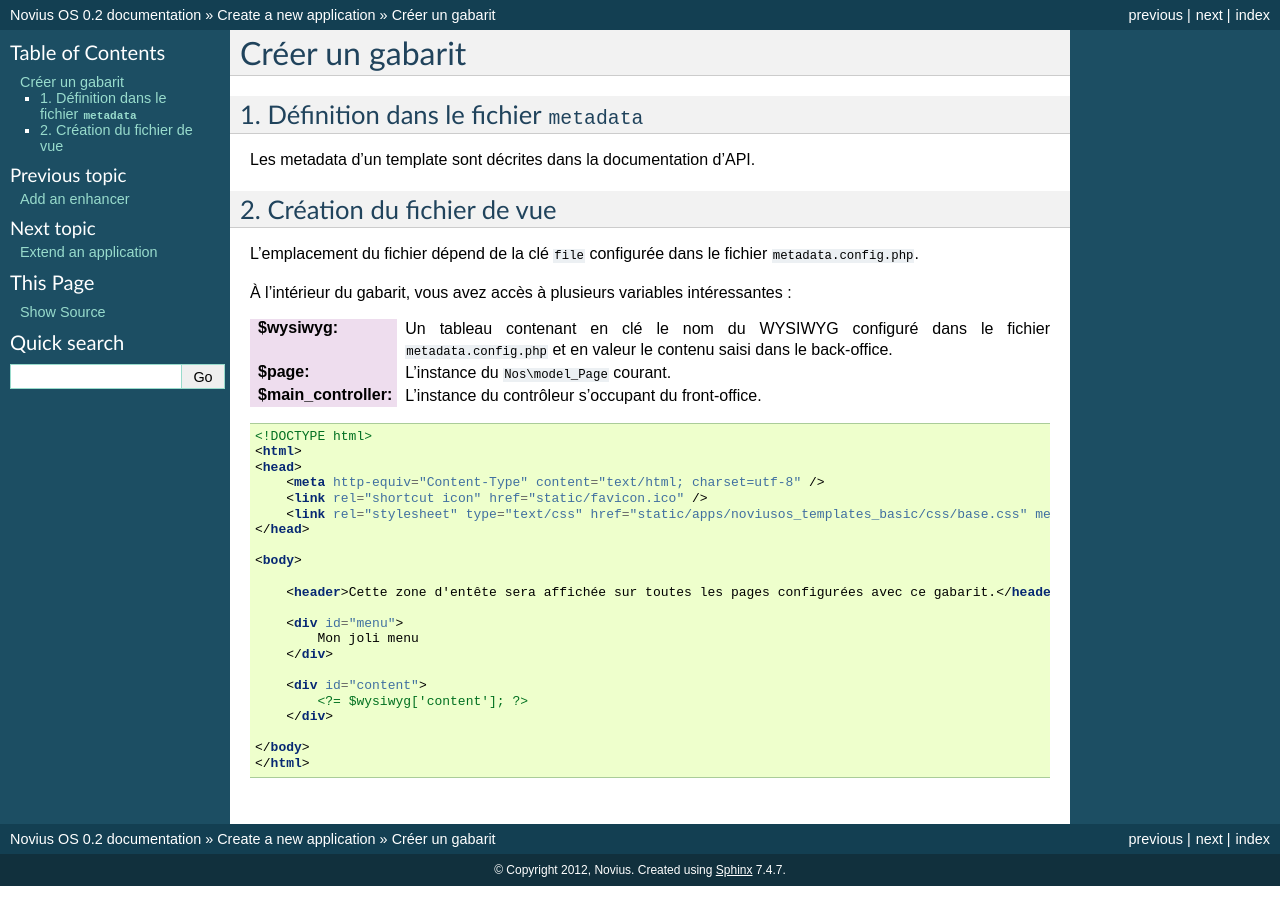
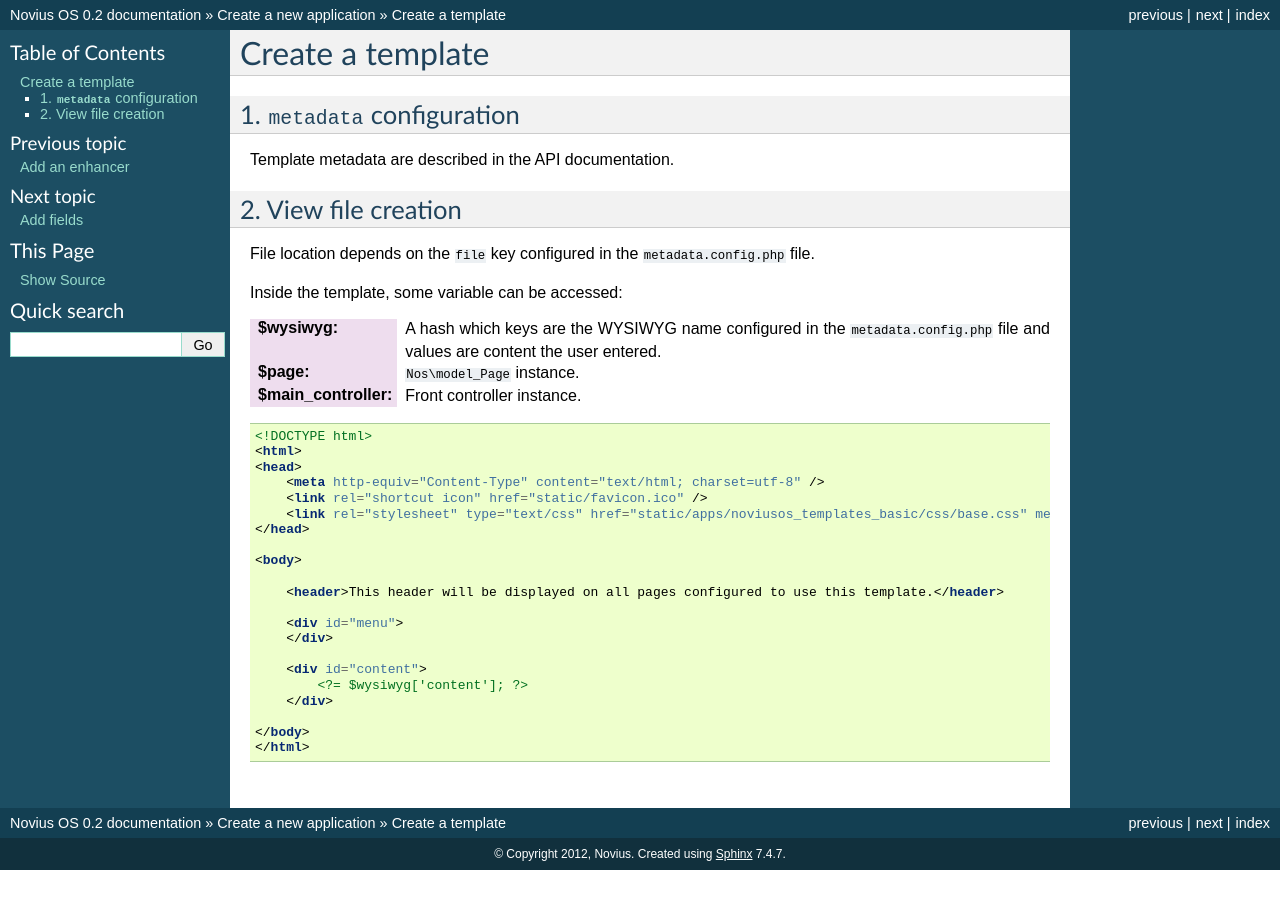
Before and after one commit to Meroje/documentation-en, a Sphinx documentation site: the page built from source/app_create/template.rst, in a window 1280 px wide. Built offline with Sphinx 7.4.7, drawn with Linux system fonts in a browser that asks for light colours.

Commit message:
template and add_field

```diff
--- a/source/app_create/index.rst
+++ b/source/app_create/index.rst
@@ -6,3 +6,4 @@ Create a new application
 	app_wizard
 	enhancer
 	template
+	add_field
--- a/source/app_create/template.rst
+++ b/source/app_create/template.rst
@@ -1,25 +1,23 @@
-Créer un gabarit
-################
+Create a template
+#################
+
+1. :file:`metadata` configuration
+=================================
+
+Template metadata are described in :ref:`the API documentation <api:metadata/templates>`.
 
 
+2. View file creation
+=====================
 
-1. Définition dans le fichier :file:`metadata`
-==============================================
+File location depends on the ``file`` key configured in the :file:`metadata.config.php` file.
 
-Les metadata d'un template sont décrites dans la :ref:`documentation d'API <api:metadata/templates>`.
+Inside the template, some variable can be accessed:
 
-
-2. Création du fichier de vue
-=============================
-
-L'emplacement du fichier dépend de la clé ``file`` configurée dans le fichier :file:`metadata.config.php`.
-
-À l'intérieur du gabarit, vous avez accès à plusieurs variables intéressantes :
-
-:$wysiwyg: Un tableau contenant en clé le nom du WYSIWYG configuré dans le fichier :file:`metadata.config.php`
-  		   et en valeur le contenu saisi dans le back-office.
-:$page: L'instance du ``Nos\model_Page`` courant.
-:$main_controller: L'instance du :ref:`contrôleur s'occupant du front-office <api:php/classes/controller_front>`.
+:$wysiwyg: A hash which keys are the WYSIWYG name configured in the :file:`metadata.config.php` file and values are
+  		   content the user entered.
+:$page: ``Nos\model_Page`` instance.
+:$main_controller: :ref:`Front controller instance <api:php/classes/controller_front>`.
 
 .. code-block:: html
 
@@ -33,10 +31,9 @@ L'emplacement du fichier dépend de la clé ``file`` configurée dans le fichier
 
     <body>
 
-        <header>Cette zone d'entête sera affichée sur toutes les pages configurées avec ce gabarit.</header>
+        <header>This header will be displayed on all pages configured to use this template.</header>
 
         <div id="menu">
-            Mon joli menu
         </div>
 
         <div id="content">
```
Also changed, not shown: source/app_create/add_field.rst (added, +96 -0 lines).
